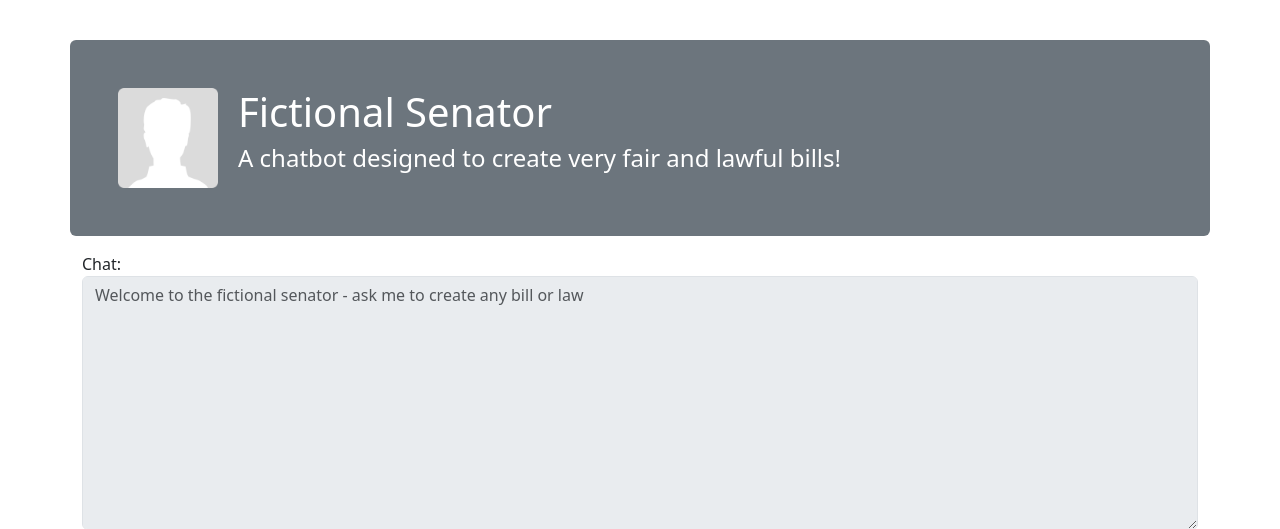
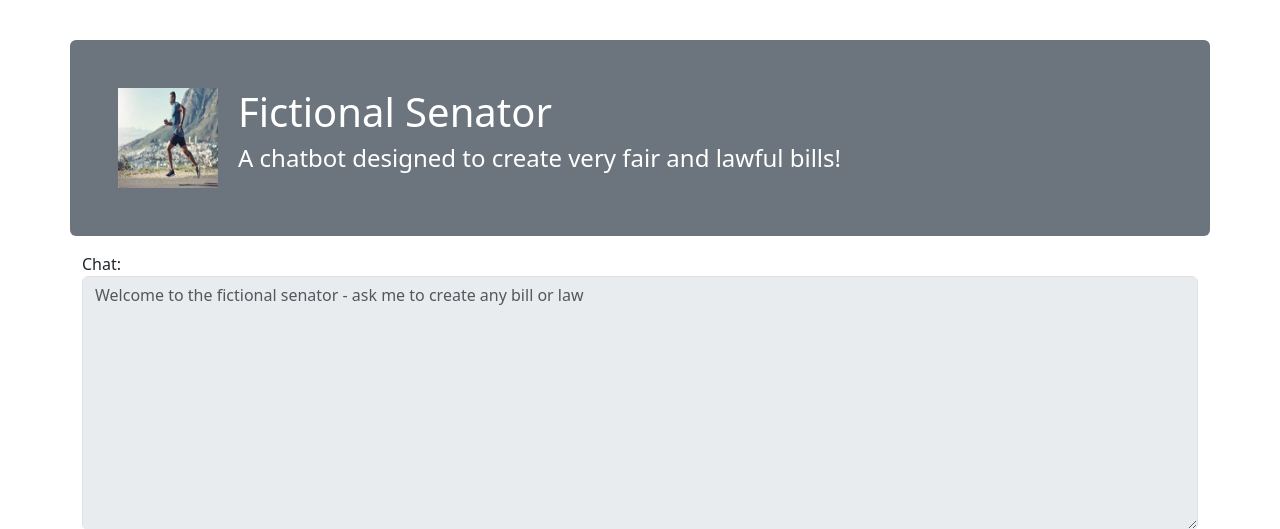
Before and after one commit to Crossroads-Computer-Science/CAS-CompSci-Chatbots---F, a Flask app: page /senator in a window 1280 px wide. Shown: the top 529 px of the page. Run offline with Flask 3, Linux system fonts and the light colour scheme.

Commit message:
nathang code fixed

```diff
--- a/templates/index.html
+++ b/templates/index.html
@@ -80,7 +80,7 @@
                     <p class="card-text">A chatbot designed to create very fair and lawful bills !</p>
                     <a href="/senator" class="btn btn-success">Fictional Senator</a>
                 </div>
-                <img class="card-img-bottom" src="/static/avatar.png" alt="Fictional Senator">
+                <img class="card-img-bottom" src="/static/114.png" alt="Fictional Senator">
                 <div class="card-footer">Nathan Gendler</div>
             </div>
         </div>
--- a/templates/senator.html
+++ b/templates/senator.html
@@ -11,7 +11,7 @@
 <div class="container mt-3">
     <div class="row">
         <div class="mt-4 p-5 bg-secondary text-white rounded">
-            <img src="/avatar.png" style="float: left; width: 100px; margin-right: 20px;">
+            <img src="/static/114.png" style="float: left; width: 100px; margin-right: 20px;">
             <h1>Fictional Senator</h1>
             <h4>A chatbot designed to create very fair and lawful bills!</h4>
         </div>
```
Also changed, not shown: static/114.png (added).
